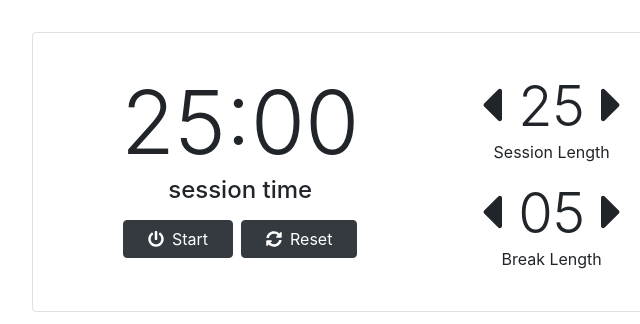
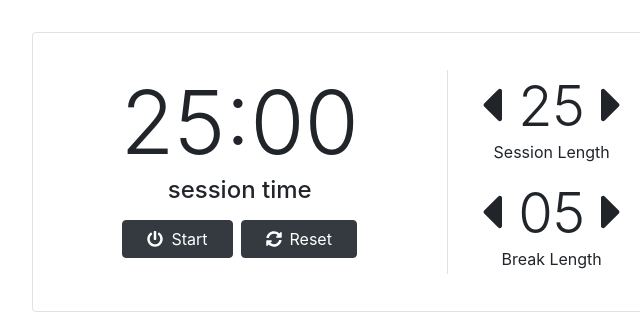
Before and after one commit to oramoetaro/pomodoro-clock, a plain HTML site: page index.html in a window 1280 px wide. Shown: the part 160-484 px from the top of the page, 296-936 px from the left. Drawn offline with nearby package versions, Linux system fonts and the light colour scheme.

Commit message:
responsive timer border added in main file

```diff
--- a/index.html
+++ b/index.html
@@ -8,6 +8,11 @@
   <title>Pomodoro Clock</title>
   <link rel="stylesheet" href="https://stackpath.bootstrapcdn.com/bootstrap/4.1.3/css/bootstrap.min.css" integrity="sha384-MCw98/SFnGE8fJT3GXwEOngsV7Zt27NXFoaoApmYm81iuXoPkFOJwJ8ERdknLPMO"
     crossorigin="anonymous">
+    <style>
+      @media only screen and (min-width: 992px) {
+        #timer {border-right: 1px solid #dee2e6}
+      }
+    </style>
 </head>
 
 <body>
```
